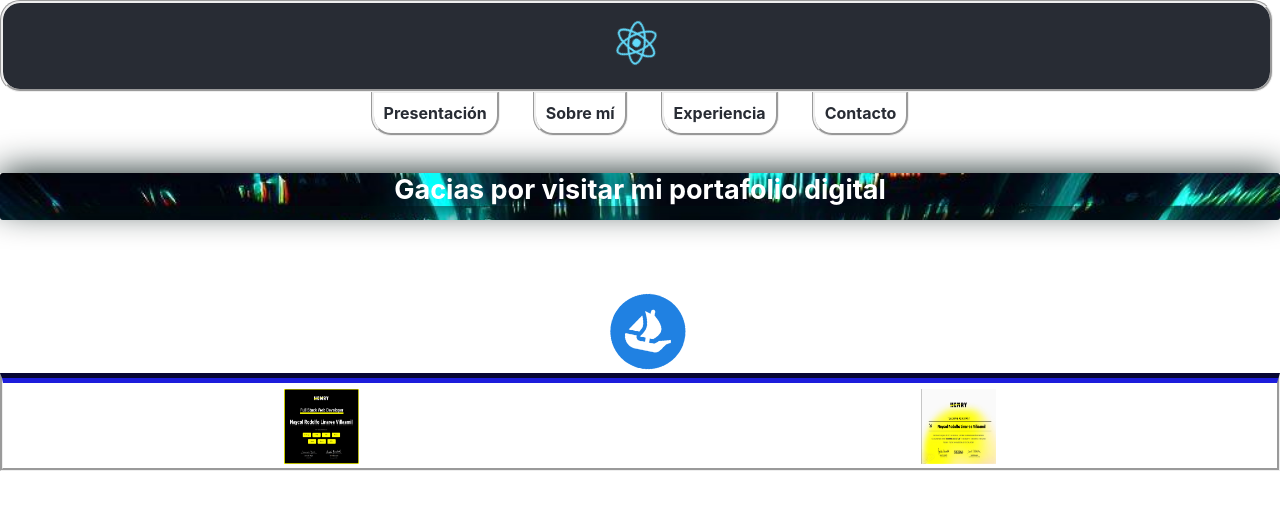
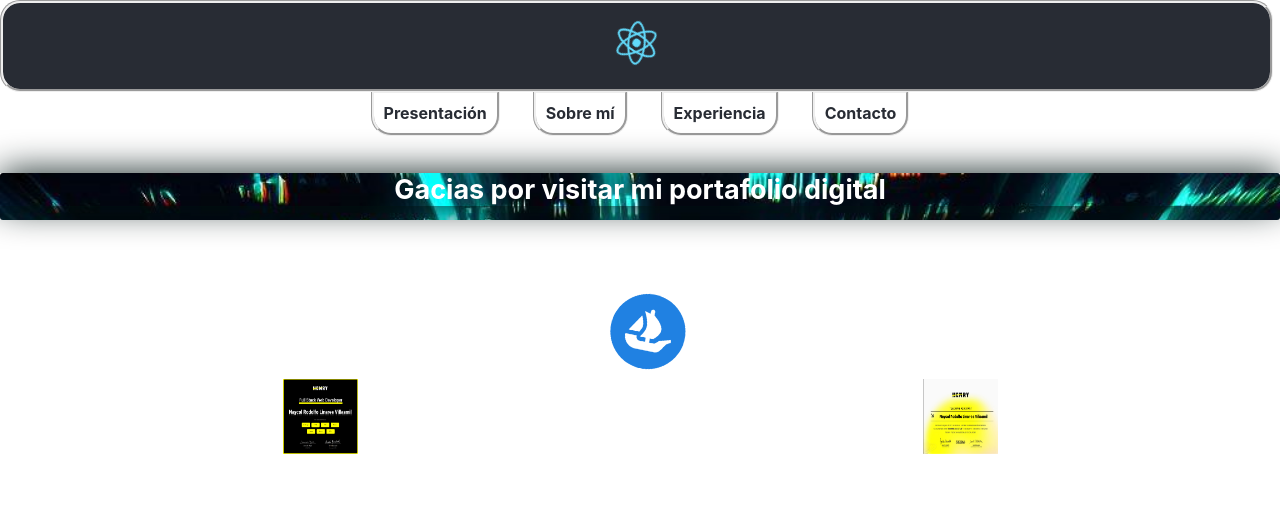
Before and after one commit to wuaicot/Frontend-Portfolio, a React (Create React App) app: page /landinpage in a window 1280 px wide. Shown: the top 510 px of the page. Built offline with nearby package versions, Linux system fonts and the light colour scheme.

Commit message:
aun landin

```diff
--- a/src/components/Landin/LandinPage.module.css
+++ b/src/components/Landin/LandinPage.module.css
@@ -48,13 +48,10 @@
 
    .certifFswd{
     padding-top: 6px;
-
     display: flex;
     justify-content:space-around;
     align-content: center;
-    border-top: 10px solid rgb(18, 18, 135);
-    border-style:groove;
-
+    /* border-top: 10px solid rgb(4, 4, 142); */
    }
 
 
```
